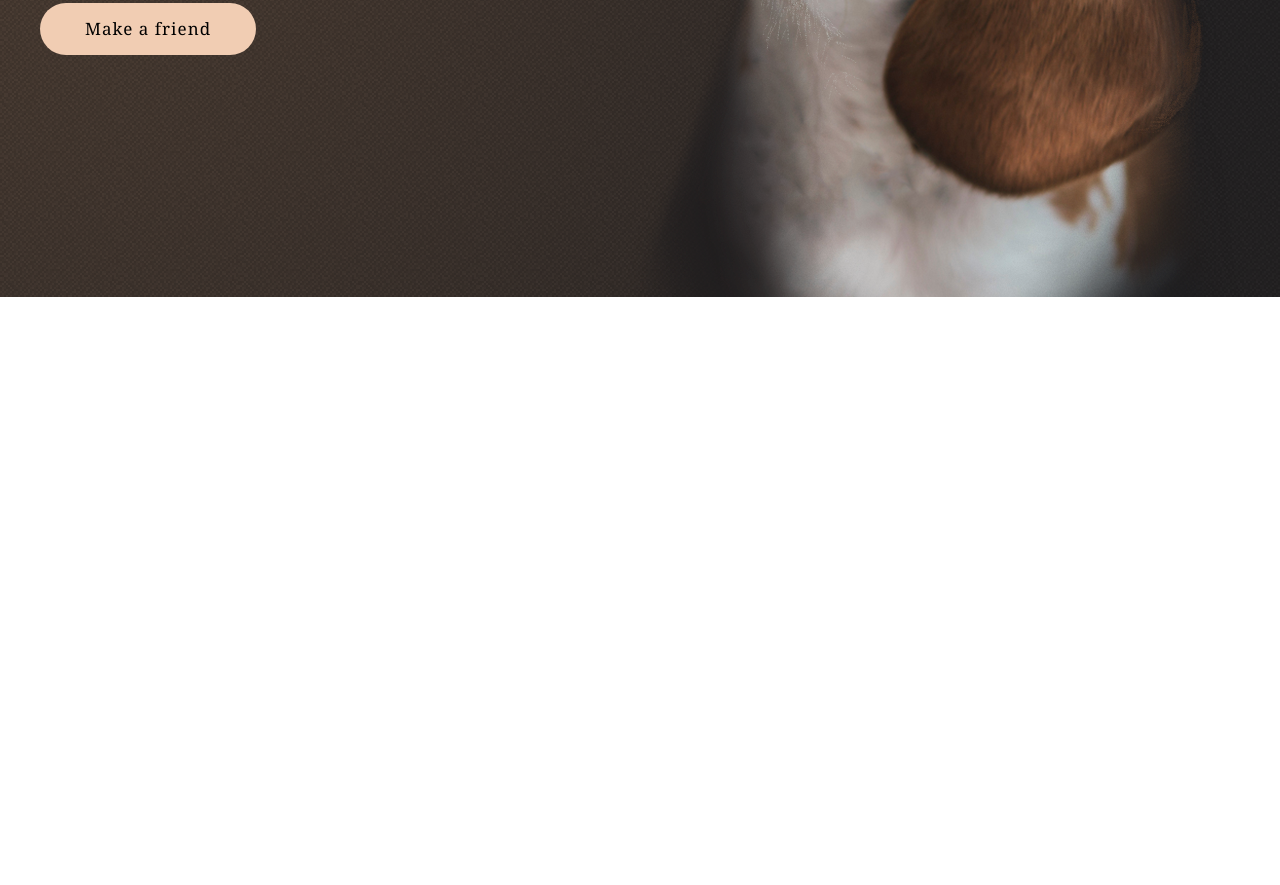
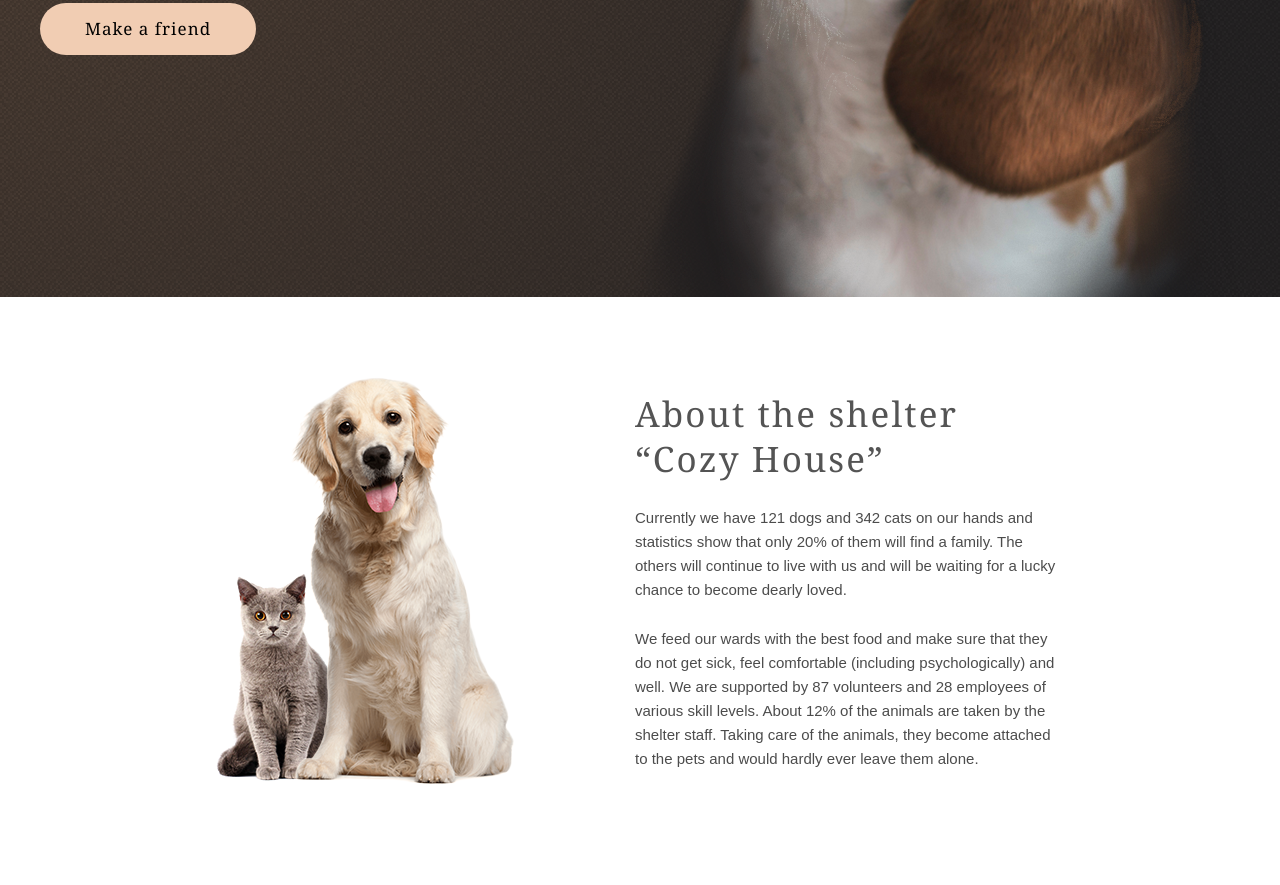
Before and after one commit to ShiraseAkira/shelter, a plain HTML site: page shelter/index.html in a window 1280 px wide. Shown: the part 611-1496 px from the top of the page. Before the commit the page ends 908 px from the top, so only its background shows below. Drawn offline with Linux system fonts and the light colour scheme.

Commit message:
feat: implement about block

```diff
--- a/shelter/css/main.css
+++ b/shelter/css/main.css
@@ -367,6 +367,32 @@ header {
   color: #CDCDCD;
 }
 
+.about {
+  max-width: 1280px;
+  margin: 0 auto;
+  padding: 80px 40px 100px;
+  display: flex;
+  gap: 120px;
+  justify-content: center;
+}
+.about h3 {
+  font: 400 35px/45px "Georgia", serif;
+  color: #545454;
+  letter-spacing: 0.06em;
+  margin: 14px 0 25px;
+}
+.about p {
+  font: 400 15px/24px "Arial", sans-serif;
+  color: #4C4C4C;
+  margin-bottom: 25px;
+}
+.about p:last-of-type {
+  margin-bottom: 14px;
+}
+.about .content {
+  max-width: 430px;
+}
+
 .headwrapper {
   background: url(../assets/img/noise_transparent@2x.png), radial-gradient(100% 215.42% at 0% 0%, #5B483A 0%, #262425 100%), #211F20;
 }
--- a/shelter/index.html
+++ b/shelter/index.html
@@ -31,5 +31,36 @@
             <button>Make a friend</button>
         </section>
     </div>
+    <main>
+        <section class="about">
+            <img src="assets/img/about-pets.png" alt="about pets">
+            <div class="content">
+                <h3>About the shelter<br> “Cozy House”</h3>
+                <p>Currently we have 121 dogs and 342 cats on our hands and
+                    statistics show that only 20% of them will find a family.
+                     The others will continue to live with us and will be
+                     waiting for a lucky chance to become dearly loved.</p>
+                <p>We feed our wards with the best food and make sure that
+                    they do not get sick, feel comfortable (including
+                     psychologically) and well. We are supported by 87
+                     volunteers and 28 employees of various skill levels.
+                     About 12% of the animals are taken by the shelter staff.
+                     Taking care of the animals, they become attached to
+                     the pets and would hardly ever leave them alone.</p>
+            </div>
+        </section>
+        <section class="pets">
+
+        </section>
+        <section class="help">
+
+        </section>
+        <section class="donation">
+
+        </section>
+    </main>
+    <footer>
+
+    </footer>
 </body>
 </html>
```
Also changed, not shown: shelter/assets/img/about-pets.png (added).
